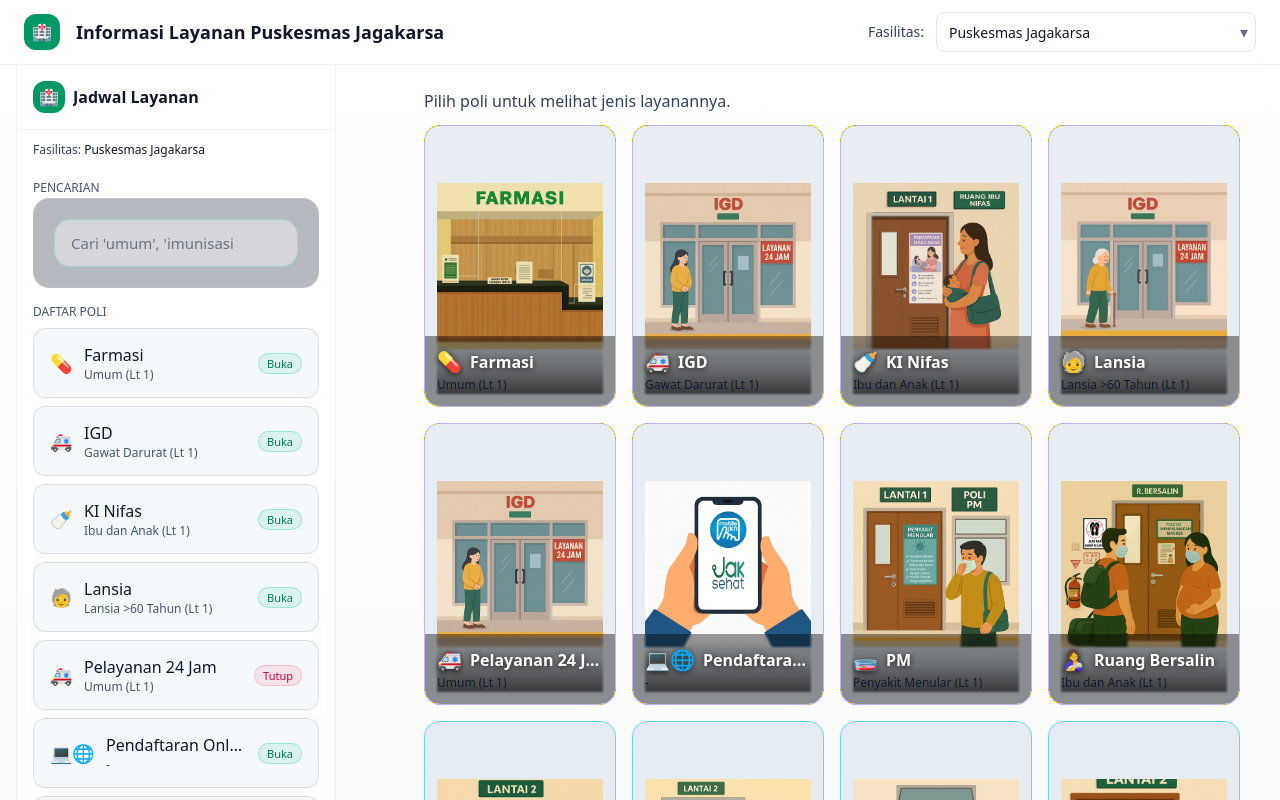
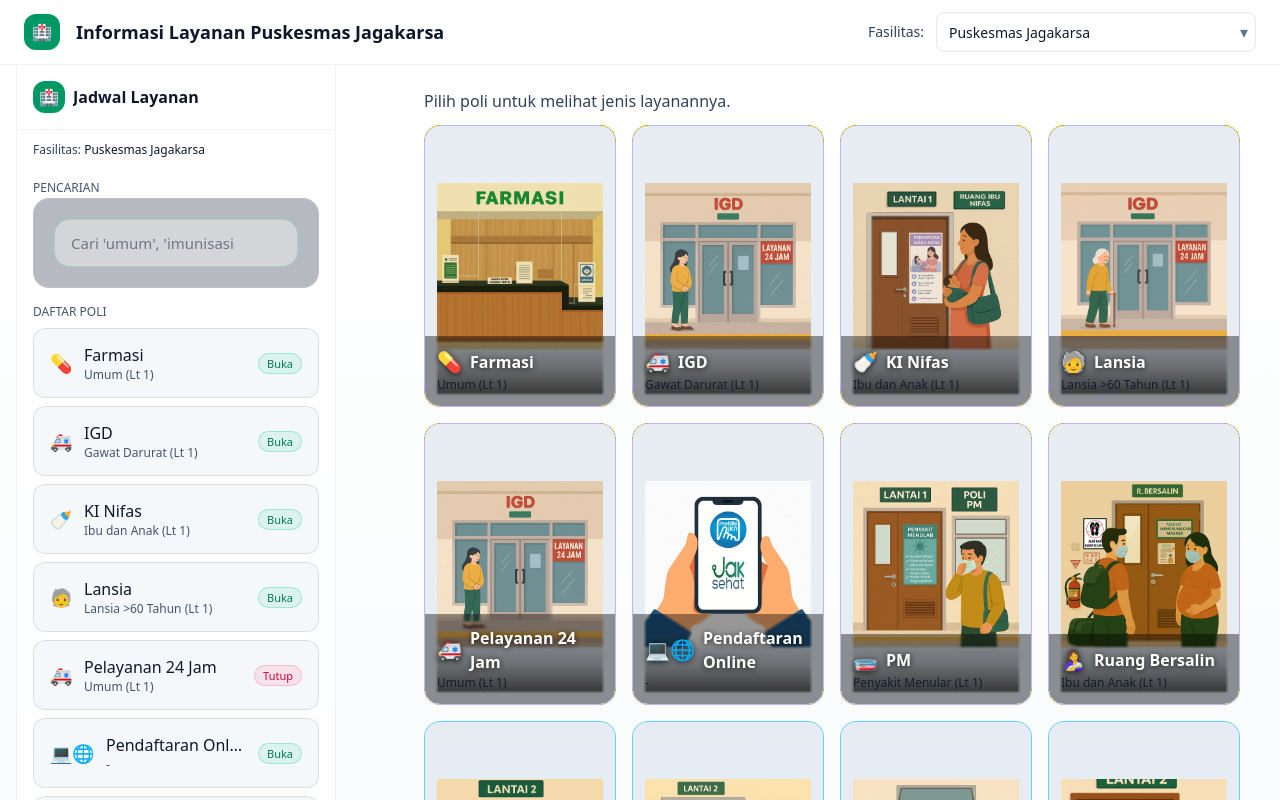
Before and after one commit to fajars97-cpu/alurlayanan, a React (Vite) app: page / in a window 1280 px wide. Shown: the top 800 px of the page. Built offline with nearby package versions, Linux system fonts and the light colour scheme.

Commit message:
perbaikan servicecard

```diff
--- a/src/App.jsx
+++ b/src/App.jsx
@@ -855,6 +855,13 @@ function Sidebar({
 
 /* ===================== Cards ===================== */
 function ServiceCard({ s, onPick }) {
+  const name = s.nama || "";
+  // anggap nama panjang kalau lebih dari 18 karakter
+  const isLongName = name.length > 18;
+  const nameClass = isLongName
+    ? "font-semibold text-[13px] sm:text-[14px] leading-snug"
+    : "font-semibold text-sm sm:text-base";
+
   return (
     <button
       onClick={() => onPick(s)}
@@ -872,7 +879,7 @@ function ServiceCard({ s, onPick }) {
             <img
               src={resolveInfografis(s)}
               onError={onInfoError}
-              alt={s.nama}
+              alt={name}
               className="absolute inset-0 w-full h-full object-contain"
               loading="lazy"
             />
@@ -881,13 +888,20 @@ function ServiceCard({ s, onPick }) {
           </div>
         </div>
       </div>
+
       {/* Teks & ikon: bar bawah dengan latar gelap tipis */}
       <div className="absolute bottom-0 left-0 right-0 px-3 py-2 sm:py-3 bg-black/40 backdrop-blur-[1px]">
         <div className="flex items-center gap-2 text-white drop-shadow-[0_1px_3px_rgba(0,0,0,0.8)] leading-tight">
           <div className="text-xl shrink-0">{s.ikon}</div>
-         <div className="font-semibold truncate">{s.nama}</div>
-       </div>
-       <div className="text-[12px] opacity-90 truncate">{s.klaster}</div>
+          {/* Nama poli: tidak di-truncate, font mengecil jika terlalu panjang, boleh 2 baris */}
+          <div className={`${nameClass} whitespace-normal break-words`}>
+            {name}
+          </div>
+        </div>
+        {/* Klaster: boleh dibatasi maksimal 2 baris agar tidak terlalu tinggi */}
+        <div className="text-[11px] sm:text-[12px] opacity-90 line-clamp-2">
+          {s.klaster}
+        </div>
       </div>
     </button>
   );
```
Also changed, not shown: 4 other files (tests, documents, lock files or other folders). Lines whose indentation alone changed are shown as unchanged.
